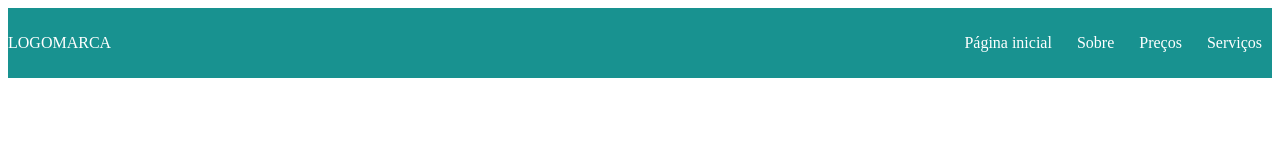
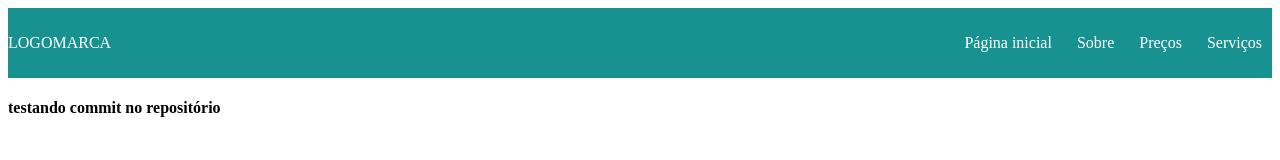
Before and after one commit to Rodrigo-Oak/novotec-rodrigo-projetoweb1, a plain HTML site: page index.html in a window 1280 px wide. Drawn offline with Linux system fonts and the light colour scheme.

Commit message:
inserçao de h4 para teste

```diff
--- a/index.html
+++ b/index.html
@@ -24,6 +24,9 @@
 
         </ul>
     </nav>
+    <div>
+        <h4>testando commit no repositório</h4>
+    </div>
 </body>
 
 </html>
```
